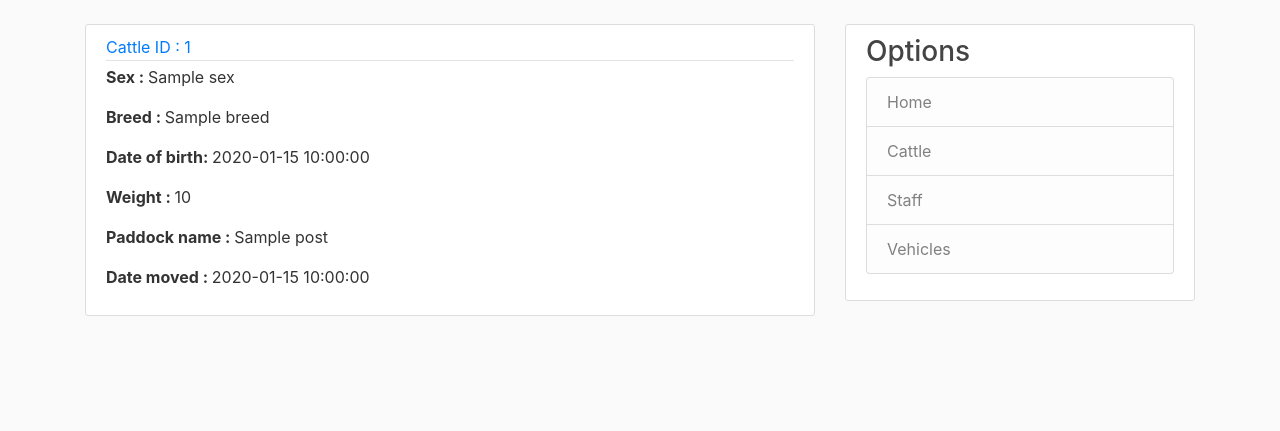
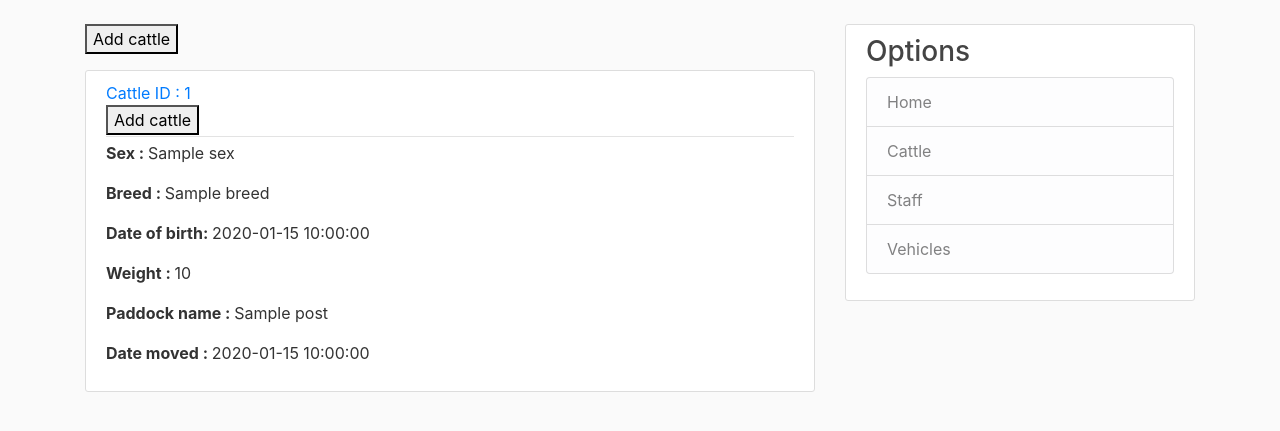
Before and after one commit to lexmiros/SBR_Database, a Flask app: template templates/cattle.html in a window 1280 px wide. Shown: the part 56-487 px from the top of the page. Run offline with Flask 2, Linux system fonts and the light colour scheme; the template is opened without the code that fills it: most values are stand-ins (such as "Sample title", 1, 10 or a date in 2020); some libraries are stand-ins or nearby versions.

Commit message:
Added navigation buttons to cattle home page

```diff
--- a/templates/cattle.html
+++ b/templates/cattle.html
@@ -1,10 +1,22 @@
 {% extends "layout.html" %}
 {% block content %}
+<form method="get" action="/cattle_add">
+  <button type="submit">Add cattle</button>
+</form>
+
+<div>
+  <p>
+
+  </p>
+</div>
     {% for post in posts %}
         <article class="media content-section">
           <div class="media-body">
             <div class="article-metadata">
               <a class="mr-2" href="#">Cattle ID : {{ post.CattleID }}</a>
+              <form method="get" action="/cattle_add">
+                <button type="submit">Add cattle</button>
+              </form>
             </div>
 
             <p class="article-content"><b> Sex : </b>{{ post.Sex }} </p>
--- a/templates/cattle_add.html
+++ b/templates/cattle_add.html
@@ -7,7 +7,6 @@
             {{form.hidden_tag()}}
             <fieldset class = "form-group">
                 <legend class="border-bottom mb-4"> Add Cattle</legend>
-
 
                 <div class="form-group">
                     {{form.sex.label(class="form-control-label") }}
```
